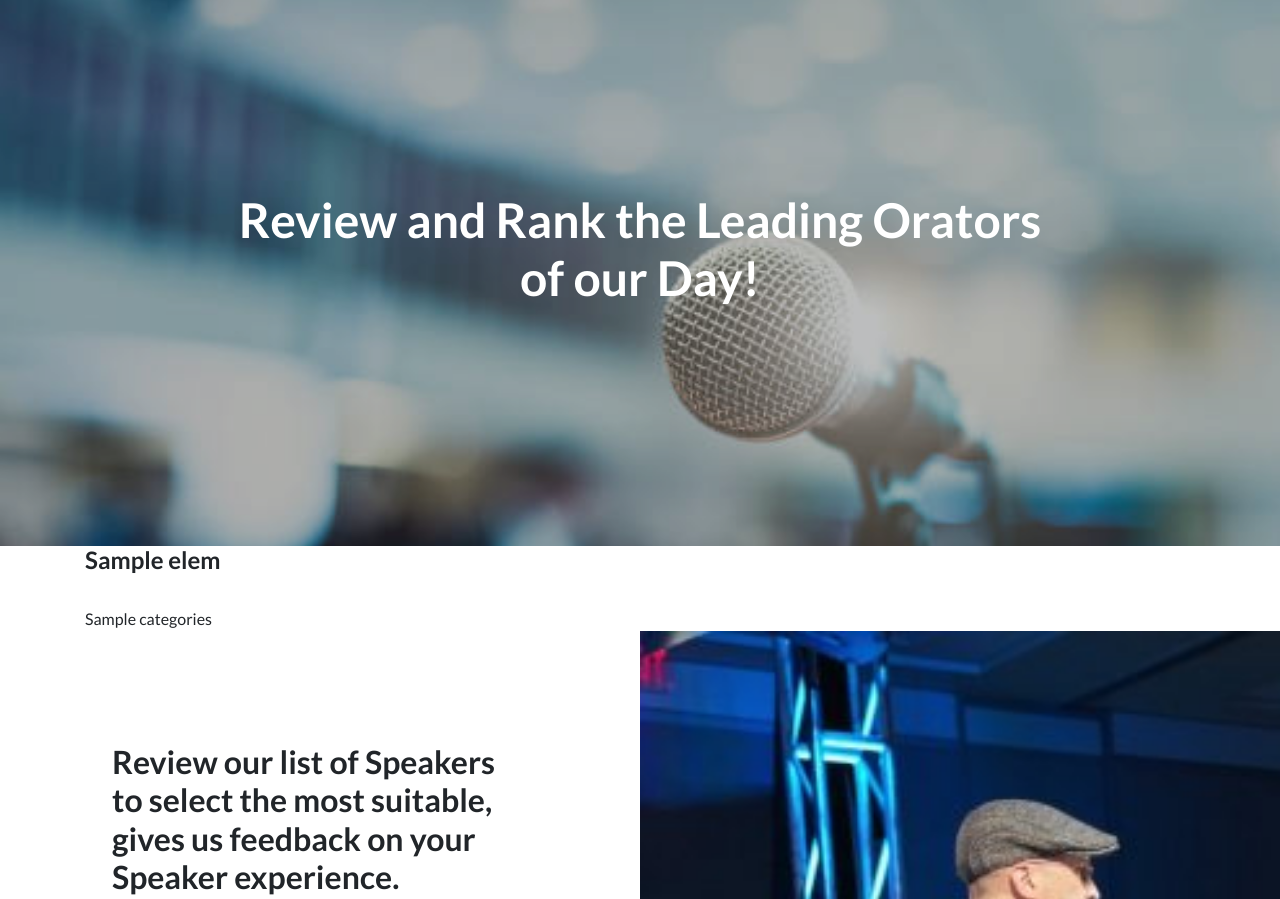
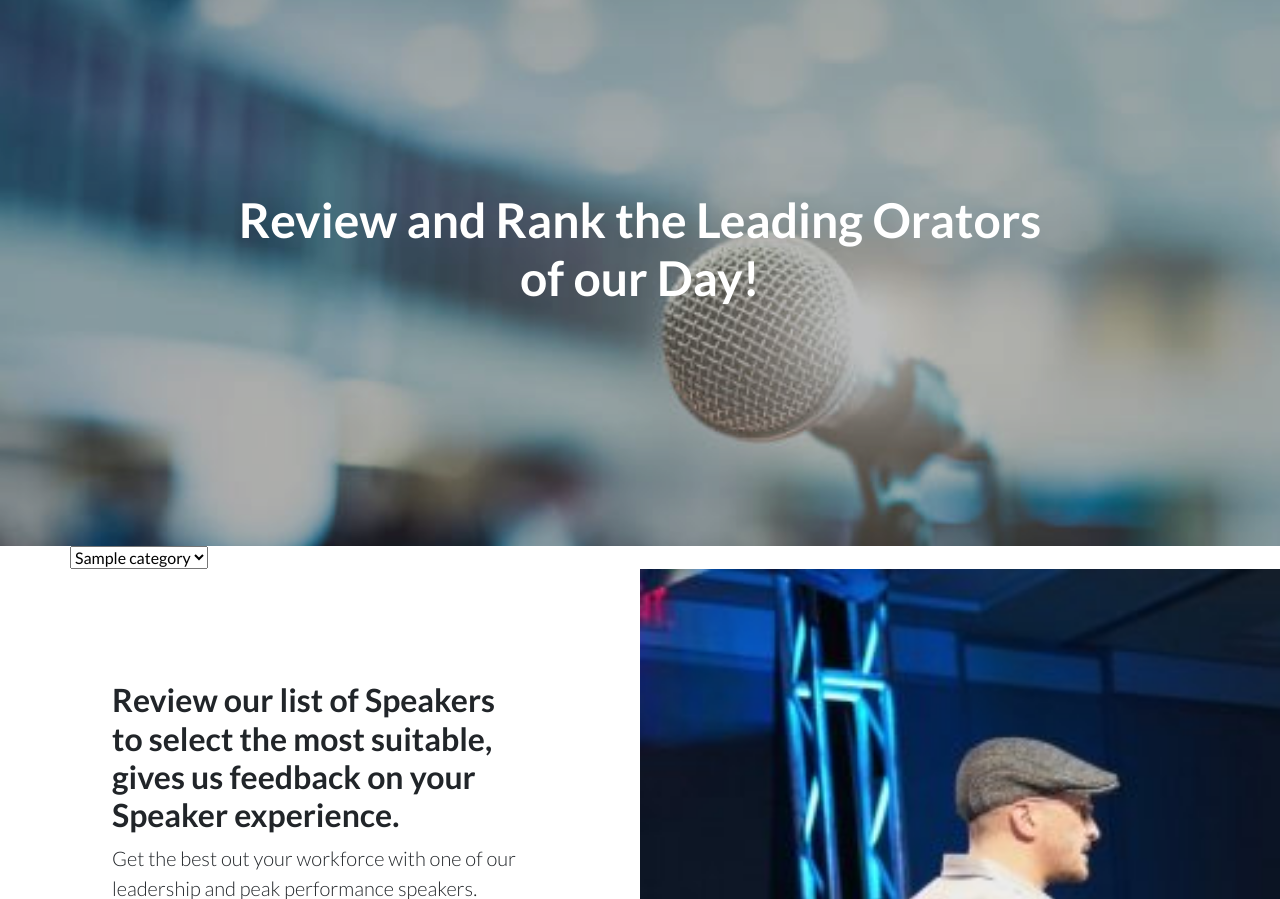
Before and after one commit to petergalvin-cyber/Milestone3_KeyNote, a Flask app: template templates/base.html in a window 1280 px wide. Shown: the part 57-956 px from the top of the page. Run offline with Flask 2, Linux system fonts and the light colour scheme; the template is opened without the code that fills it: most values are stand-ins (such as "Sample title", 1, 10 or a date in 2020); some libraries are stand-ins or nearby versions.

Commit message:
Option Box on Base page

```diff
--- a/app.py
+++ b/app.py
@@ -14,8 +14,8 @@ mongo = PyMongo(app)
 
 @app.route('/')
 def index():
-    cats = mongo.db.categories.find()
-    return render_template("base.html", categories=cats)
+    topics = mongo.db.categories.find()
+    return render_template("base.html", category_list=topics)
 
 if __name__ == '__main__':
     app.run(host=os.environ.get('IP'),
--- a/templates/base.html
+++ b/templates/base.html
@@ -58,13 +58,12 @@
 
 <div class="container">
     <div class="row">
+          <select name="category" method = "GET" action="\">
+              {% for elem in category_list %}
+                <option value="{{elem.category}}" selected>{{elem.category}}</option>
 
-              {% for elem in categories.categories %}
-                <div class="col">
-                    <h4>{{elem}}</h4><br>{{categories.categories}}
-                </div>
               {% endfor %}
-
+          </select>
 
     </div>
 </div>
```
